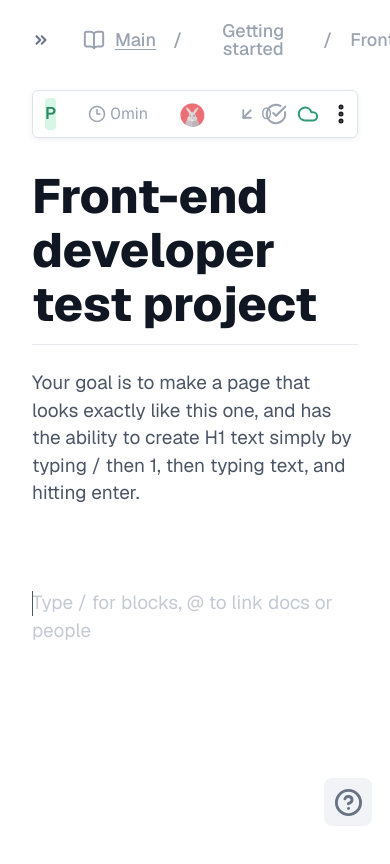
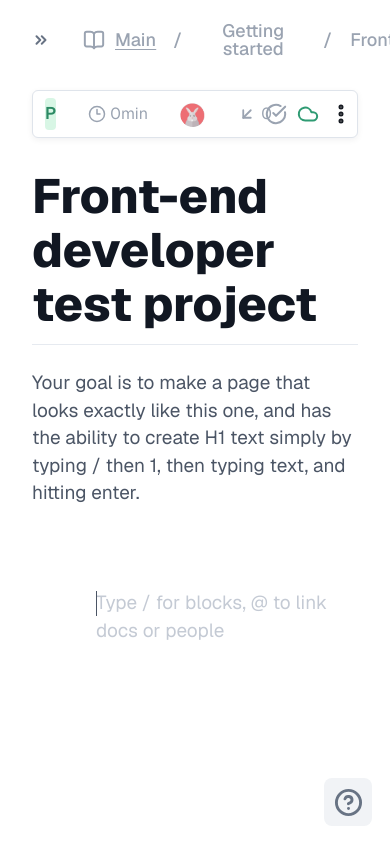
Before and after one commit to AhmedMohsen600/helpjuice-frontend-challenge, a Next.js app: page / in a window 390 px wide. Shown: the top 864 px of the page. Built offline with nearby package versions, Linux system fonts and the light colour scheme.

Commit message:
style(editor-block): adjust padding and positioning for expandable headings on mobile view

```diff
--- a/src/app/(editor)/_components/editor-block.tsx
+++ b/src/app/(editor)/_components/editor-block.tsx
@@ -87,7 +87,10 @@ export function EditorBlock({
   return (
     <div
       className={cn(
-        "group relative before:absolute before:left-[-96px] before:top-0 before:h-full before:w-[96px] before:content-['']",
+        "group relative before:absolute before:left-[-96px] before:top-0 before:h-full before:w-[96px] before:content-[''] max-[1040px]:before:hidden",
+        isExpandableHeading
+          ? "max-[1040px]:pl-[96px]"
+          : "max-[1040px]:pl-[64px]",
         isDragging && "opacity-80",
         isOver &&
           !isDragging &&
@@ -104,7 +107,7 @@ export function EditorBlock({
           aria-expanded={isExpanded}
           aria-label="Toggle expandable heading"
           className={cn(
-            "absolute left-[-44px] top-1/2 z-10 flex h-[28px] w-[28px] -translate-y-1/2 items-center justify-center rounded-(--editor-radius-sm) text-(--editor-text-placeholder) transition-colors hover:bg-(--editor-surface-hover)",
+            "absolute left-[-44px] top-1/2 z-10 flex h-[28px] w-[28px] -translate-y-1/2 items-center justify-center rounded-(--editor-radius-sm) text-(--editor-text-placeholder) transition-colors hover:bg-(--editor-surface-hover) max-[1040px]:left-0",
             editorFocusRingClass,
           )}
           onClick={() => onToggleExpandable(block.id)}
@@ -130,7 +133,11 @@ export function EditorBlock({
           className={cn(
             `absolute ${
               isExpandableHeading ? "left-[-118px]" : "left-[-76px]"
-            } top-1/2 z-10 hidden h-[28px] w-[28px] -translate-y-1/2 cursor-pointer items-center justify-center rounded-(--editor-radius-sm) text-(--editor-icon-muted) transition-colors hover:bg-(--editor-surface-hover) group-hover:flex focus-visible:flex`,
+            } top-1/2 z-10 hidden h-[28px] w-[28px] -translate-y-1/2 cursor-pointer items-center justify-center rounded-(--editor-radius-sm) text-(--editor-icon-muted) transition-colors hover:bg-(--editor-surface-hover) group-hover:flex focus-visible:flex ${
+              isExpandableHeading
+                ? "max-[1040px]:left-[34px]"
+                : "max-[1040px]:left-0"
+            }`,
             editorFocusRingClass,
           )}
           onClick={() => onOpenAddBlockMenu(block.id)}
@@ -145,7 +152,11 @@ export function EditorBlock({
         className={cn(
           `absolute ${
             isExpandableHeading ? "left-[-82px]" : "left-[-42px]"
-          } top-1/2 z-10 flex h-[24px] w-[24px] -translate-y-1/2 cursor-grab items-center justify-center rounded-(--editor-radius-sm) transition-colors hover:bg-(--editor-surface-hover) active:cursor-grabbing`,
+          } top-1/2 z-10 flex h-[24px] w-[24px] -translate-y-1/2 cursor-grab items-center justify-center rounded-(--editor-radius-sm) transition-colors hover:bg-(--editor-surface-hover) active:cursor-grabbing ${
+            isExpandableHeading
+              ? "max-[1040px]:left-[68px]"
+              : "max-[1040px]:left-[34px]"
+          }`,
           editorFocusRingClass,
           dragHandleColorClass,
         )}
```
